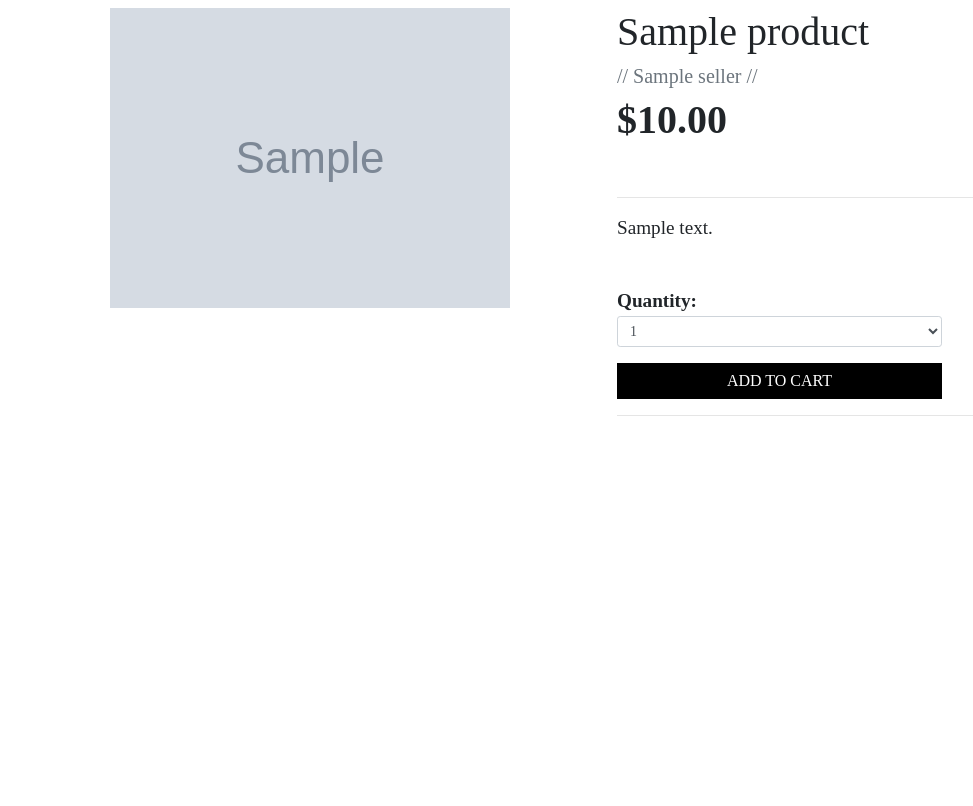
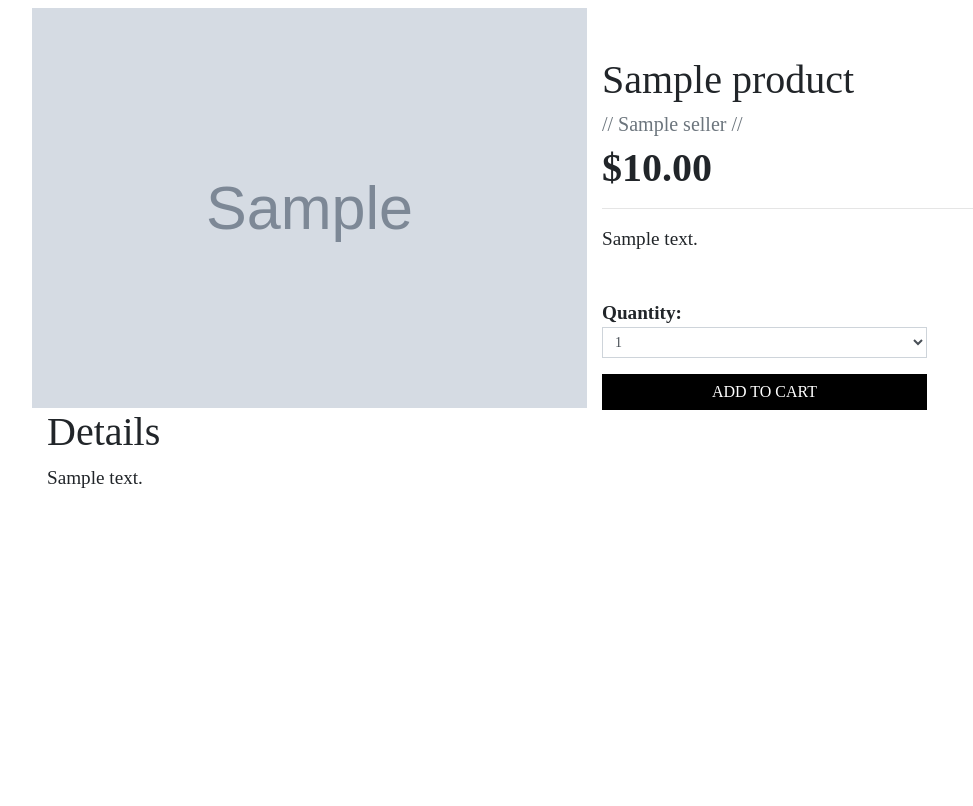
Before and after one commit to michaelpermyashkin/Cloudland, a Django app: a page that uses stitch/store/templates/store/view-item.html in a window 1280 px wide. Shown: the part 70-876 px from the top of the page, without its empty margins (53-1026 px from the left). Run offline with Django 3.2, Linux system fonts and the light colour scheme; tables that the repository leaves empty hold one stand-in row (values such as "Sample post"); grey boxes marked "Sample" are stand-in pictures; parts of the project's set-up code (start-up, migrations or seed data) failed here and were passed over; some libraries are stand-ins or nearby versions; some web fonts are replaced.

Commit message:
more work on item detail view

```diff
--- a/stitch/store/static/store/css/view-item-styles.css
+++ b/stitch/store/static/store/css/view-item-styles.css
@@ -5,9 +5,24 @@ body {
     font-size: 1.2rem;
 }
 
-img {
-    max-width: 500px;
-    max-height: 50vh;
+#image-container {
+    padding: 0;
+    margin: auto;
+    height: 50vh;
+    display: flex;
+    justify-content: center;
+    align-items: center;
+    overflow: hidden
+}
+
+#image-container img {
+    width: 100%;
+    height: auto;
+    object-fit: cover
+}
+
+#product-details-aside {
+    height: 50vh;
 }
 
 .btn {
@@ -17,6 +32,11 @@ img {
 dl,
 .btn {
     max-width: 325px;
+}
+
+.btn:hover {
+    color: #FFF;
+    background: #545454;
 }
 
 CSS .number-input input[type="number"] {
--- a/stitch/store/templates/store/products-page.html
+++ b/stitch/store/templates/store/products-page.html
@@ -172,7 +172,7 @@
         <br>
     </div>
     <hr>
-    <h4 class="text-center"><b class="text-danger">{{ products.count }}</b> Products found | <a href="" class="" id="clear-filters-label">Clear Filters <li class="fa fa-times" id="close-icon"></li></a></h4>
+    <h4 class="text-center"><b class="text-danger">{{ products.count }}</b> Products found </h4>
     <br>
     <!-- If no products in query set display message -->
     {% if products.count == 0 %}
--- a/stitch/store/templates/store/view-item.html
+++ b/stitch/store/templates/store/view-item.html
@@ -12,15 +12,13 @@
 <div class="container mt-2">
     {% for p in product %}
     <div class="row m-auto">
-        <div class="col-md-6 text-center">
+        <div class="col-md-6" id="image-container">
             <img src="{{ p.product_image.url }}" alt="Product image">
         </div>
-        <div class="col-xl-6">
-            <div class="col-sm-12">
+        <div class="col-md-6 pt-5" id="product-details-aside">
             <h1>{{ p.product_name }}</h1>
             <h5 class="text-muted">// {{ p.seller.seller_listing_name }} //</h5>
             <h1><b>${{ p.price }}</b></h1>
-                <br>
             <hr>
             <p>{{ p.description_short }}</p>
             <br>
@@ -28,7 +26,7 @@
             <dl class="param param-inline">
                 <dt>Quantity: </dt>
                 <dd>
-                        <select class="form-control form-control-sm" id="quantity_menu" onChange="getSelectedQuantity(this);">
+                    <select class="form-control form-control-sm rounded-0" id="quantity_menu" onChange="getSelectedQuantity(this);">
                         <option value='1'> 1 </option>
                         <option value='2'> 2 </option>
                         <option value='3'> 3 </option>
@@ -47,9 +45,13 @@
                     </button>
                 </form>
             </div>
-                <hr>
         </div>
     </div>
+    <div class="col-12 m-auto">
+        <h1>Details</h1>
+        <p>{{ p.description_full }}</p>
+        <br>
+        <br>
     </div>
     {% endfor %}
 </div>
--- a/stitch/store/views.py
+++ b/stitch/store/views.py
@@ -14,7 +14,6 @@ def products_page_all(request):
         'products': products,
         'sellers': sellers,
         'categories': categories,
-        'active': 'category_All',
     }
     return render(request, 'store/products-page.html', args)
 
@@ -27,7 +26,6 @@ def products_order_by(request, order_by):
         'products': products,
         'sellers': sellers,
         'categories': categories,
-        'active': 'category_All',
     }
     return render(request, 'store/products-page.html', args)
 
@@ -40,7 +38,6 @@ def products_by_category(request, slug):
         'products': products,
         'sellers': sellers,
         'categories': categories,
-        'active': 'category_' + slug,
     }
     return render(request, 'store/products-page.html', args)
 
@@ -53,7 +50,6 @@ def products_by_price(request, min_price, max_price):
         'products': products,
         'sellers': sellers,
         'categories': categories,
-        'active': 'price_' + str(min_price) + '_' + str(max_price),
     }
     return render(request, 'store/products-page.html', args)
 
@@ -66,7 +62,6 @@ def products_by_price_min(request, min_price):
         'products': products,
         'sellers': sellers,
         'categories': categories,
-        'active': 'price_' + str(min_price) + '_',
     }
     return render(request, 'store/products-page.html', args)
 
@@ -79,7 +74,6 @@ def products_by_seller(request, slug):
         'products': products,
         'sellers': sellers,
         'categories': categories,
-        'active': 'seller_'+slug,
     }
     return render(request, 'store/products-page.html', args)
 
```
Also changed, not shown: stitch/store/static/store/css/products-page-styles.css (+7 -1 lines). Lines whose indentation alone changed are shown as unchanged.
